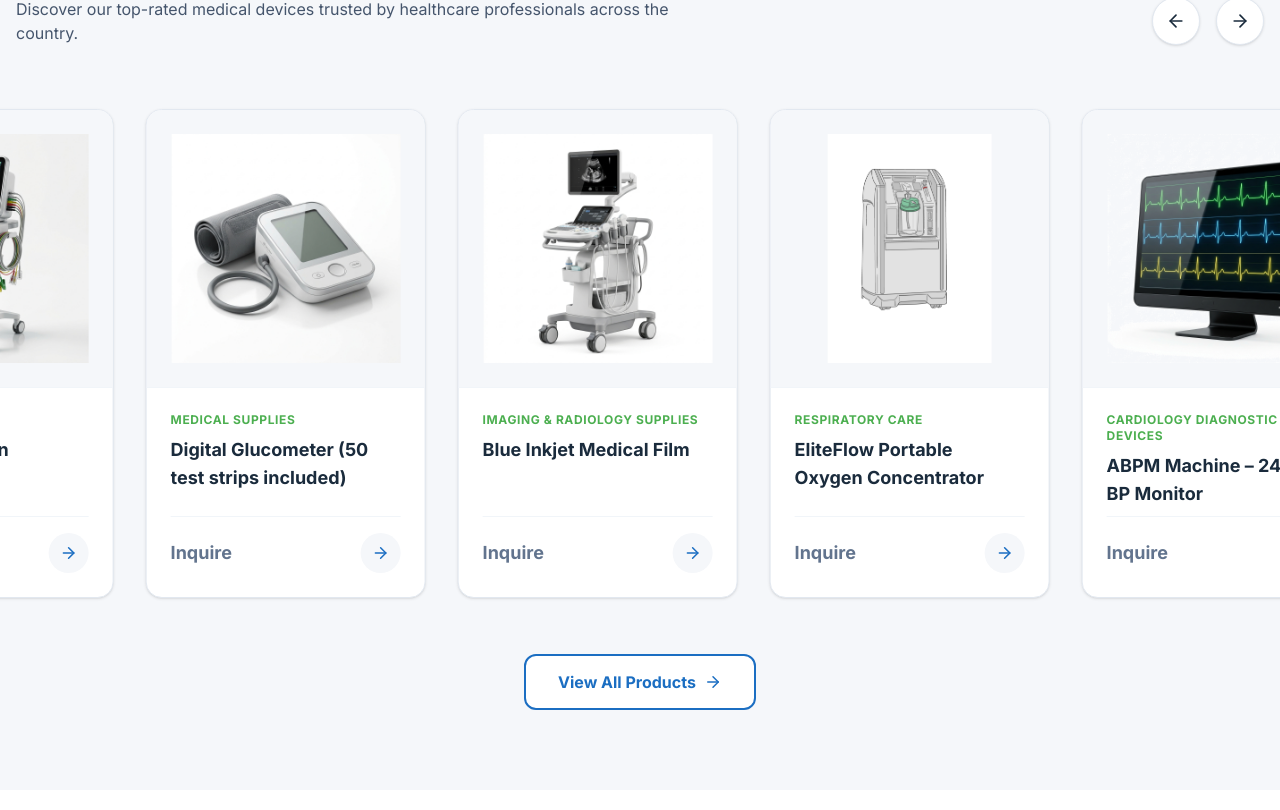
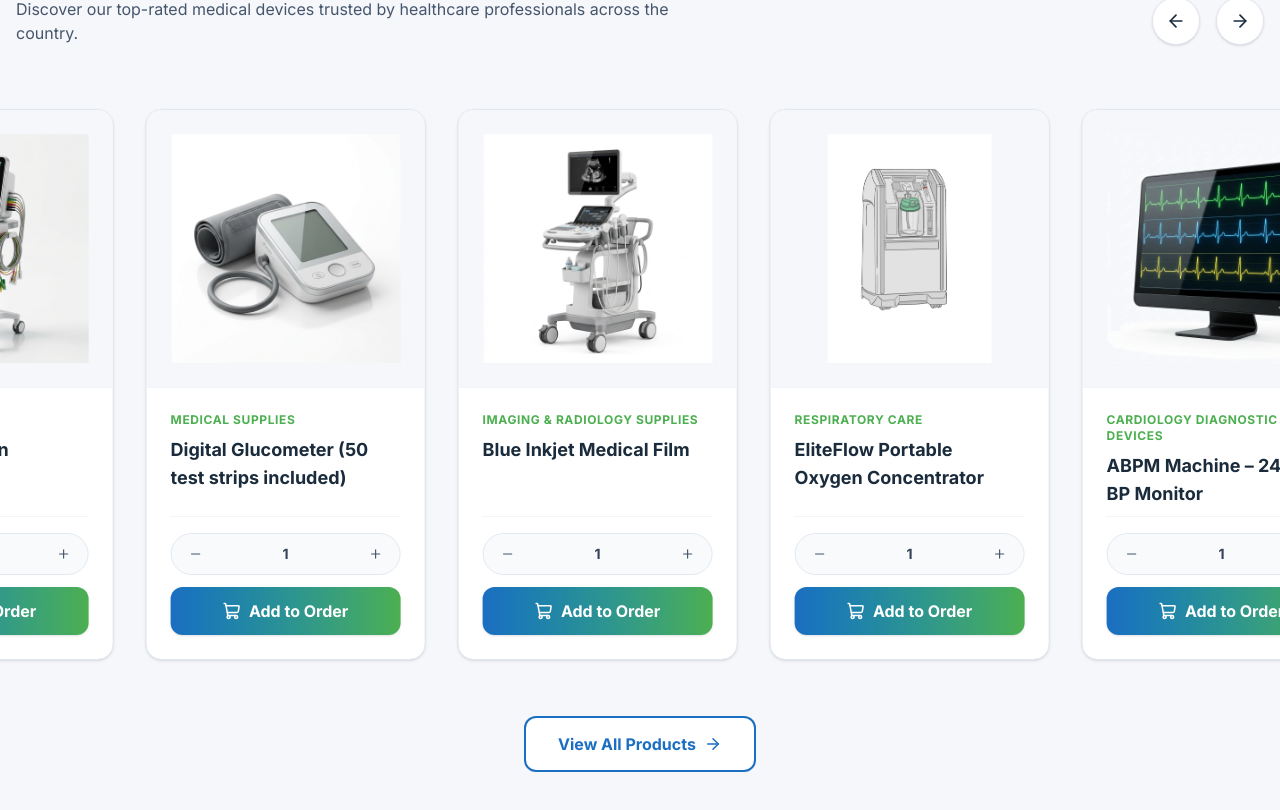
Before and after one commit to semshang/NEO-MED-WEBSITE, a Next.js app: page / in a window 1280 px wide. Shown: the part 1238-2048 px from the top of the page. Built offline with nearby package versions, Linux system fonts and the light colour scheme; no server answers.

Commit message:
Fix: correctly apply ProductAction replacement in shop and home pages

```diff
--- a/src/app/layout.tsx
+++ b/src/app/layout.tsx
@@ -7,6 +7,7 @@ import { Providers } from "@/components/Providers";
 import { SITE } from "@/config/site";
 import { LoginModal } from "@/components/LoginModal";
 import { Suspense } from "react";
+import CartOverlay from "@/components/CartOverlay";
 
 const inter = Inter({ subsets: ["latin"] });
 
@@ -28,6 +29,7 @@ export default function RootLayout({
           <main className="min-h-screen">
             {children}
           </main>
+          <CartOverlay />
           <Footer />
           <Suspense fallback={null}>
             <LoginModal />
--- a/src/app/page.tsx
+++ b/src/app/page.tsx
@@ -6,6 +6,7 @@ import { ArrowRight, ShieldCheck, Truck, Clock, MessageSquare, Star } from "luci
 import { motion } from "framer-motion";
 import { SITE } from "@/config/site";
 import { useAdmin } from "@/components/admin/AdminProvider";
+import ProductAction from '@/components/ProductAction';
 import useEmblaCarousel from "embla-carousel-react";
 import Autoplay from "embla-carousel-autoplay";
 
@@ -263,21 +264,8 @@ export default function Home() {
                     <div className="p-6 flex flex-col flex-grow">
                       <div className="text-xs font-bold text-brand-green mb-2 uppercase tracking-wider">{product.category}</div>
                       <h3 className="font-bold text-brand-navy mb-2 text-lg line-clamp-2">{product.name}</h3>
-                      <div className="mt-auto pt-4 flex items-center justify-between border-t border-slate-100">
-                        {product.stock === 0 ? (
-                          <span className="font-bold text-red-500 text-sm w-full text-center py-1">Out of Stock</span>
-                        ) : (
-                          <>
-                            <span className="font-bold text-slate-500 group-hover:text-brand-green transition-colors text-lg">Inquire</span>
-                            <Link
-                              href={`https://wa.me/${SITE.whatsapp}?text=${encodeURIComponent(`Hello, I am interested in inquiring about ${product.name}. Could you please provide more information regarding pricing and availability?`)}`}
-                              target="_blank"
-                              className="w-10 h-10 rounded-full bg-brand-gray text-brand-blue flex items-center justify-center group-hover:bg-gradient-to-r group-hover:from-brand-blue group-hover:to-brand-green group-hover:text-white transition-all duration-300"
-                            >
-                              <ArrowRight size={18} />
-                            </Link>
-                          </>
-                        )}
+                      <div className="mt-auto pt-4 border-t border-slate-100">
+                        <ProductAction product={product} />
                       </div>
                     </div>
                   </motion.div>
--- a/src/app/shop/page.tsx
+++ b/src/app/shop/page.tsx
@@ -7,6 +7,7 @@ import { motion } from "framer-motion";
 import { SITE } from "@/config/site";
 import { useAdmin } from "@/components/admin/AdminProvider";
 import { CATEGORIES } from "@/data/products";
+import ProductAction from "@/components/ProductAction";
 
 export default function Shop() {
   const { products } = useAdmin();
@@ -132,22 +133,7 @@ export default function Shop() {
                       <div className="text-xs font-bold text-brand-green mb-2 uppercase tracking-wider">{product.category}</div>
                       <h3 className="font-bold text-brand-navy mb-4 text-lg leading-tight">{product.name}</h3>
                       <div className="mt-auto pt-4 border-t border-slate-100">
-                        {product.stock === 0 ? (
-                          <div className="w-full bg-slate-100 text-slate-500 py-3 rounded-xl font-bold flex items-center justify-center cursor-not-allowed">
-                            <span className="text-red-500">Out of Stock</span>
-                          </div>
-                        ) : (
-                          <motion.div whileTap={{ scale: 0.97 }}>
-                            <Link
-                              href={`https://wa.me/${SITE.whatsapp}?text=${encodeURIComponent(`Hello, I am interested in inquiring about ${product.name}. Could you please provide more information regarding pricing and availability?`)}`}
-                              target="_blank"
-                              className="w-full bg-gradient-to-r from-brand-blue to-brand-green hover:opacity-90 text-white py-3 rounded-xl font-bold transition-opacity flex items-center justify-center space-x-2 shadow-sm"
-                            >
-                              <MessageCircle size={18} />
-                              <span>Inquire on WhatsApp</span>
-                            </Link>
-                          </motion.div>
-                        )}
+                        <ProductAction product={product} />
                       </div>
                     </div>
                   </motion.div>
```
